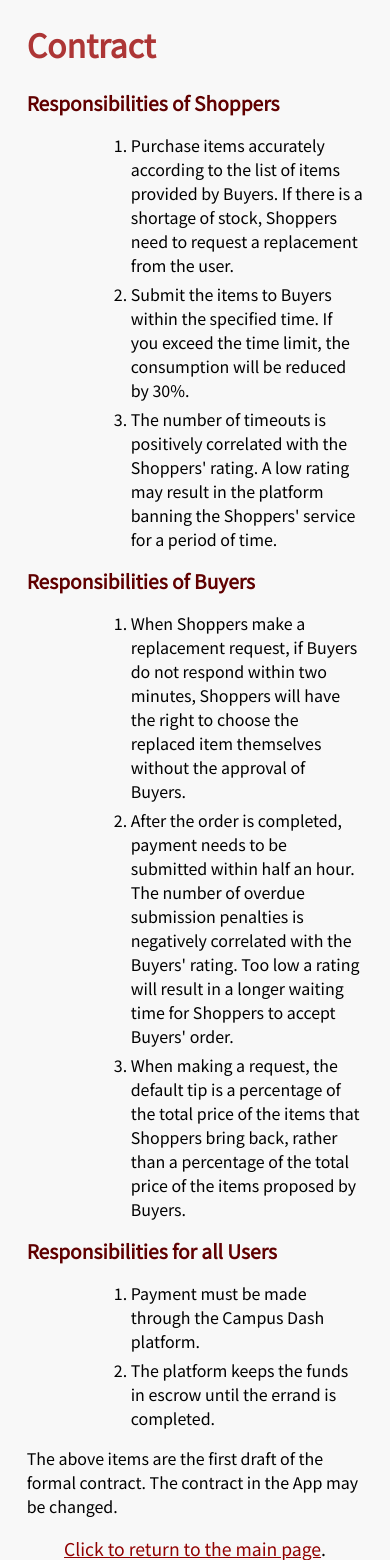
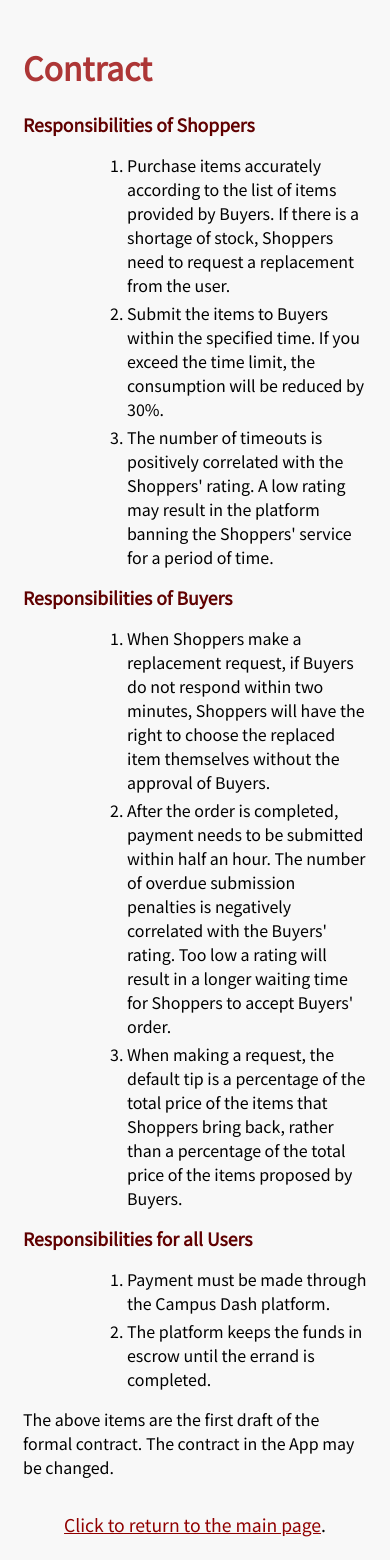
Before and after one commit to AdaTsanQin/COMP333, a PHP site: page /contract.html in a window 390 px wide. Shown: the top 1560 px of the page. After the commit the page ends 1537 px from the top, so only its background shows below. Run offline with PHP 8.4, Linux system fonts and the light colour scheme.

Commit message:
Small change in style sheet to improv contract page (main)

```diff
--- a/styles.css
+++ b/styles.css
@@ -283,19 +283,24 @@ figcaption {
         font-size: 1em;
         width: 90%;
     }
+    .contract {
+        font-size: 0.9rem;
+        padding: 10px;
+    }
 }
 
 .contract {
     text-align: left;
-    max-width: 90%;
+    max-width: 100%;
     margin: 0 auto;
     font-size: 1rem;
+    padding: 15px;
 }
 
 .contract dt {
-    font-size: 1.2rem;
+    font-size: 1.1rem;
     font-weight: bold;
-    margin-bottom: 0.625rem;
+    margin-bottom: 0.5rem;
     color: #600000;
 }
 
@@ -305,7 +310,7 @@ figcaption {
 }
 
 .contract li {
-    margin-bottom: 0.3125rem;
+    margin-bottom: 0.25rem;
 }
 
 .contract p,
@@ -314,7 +319,7 @@ figcaption {
 }
 
 .contract dd {
-    margin-bottom: 0.9375rem;
+    margin-bottom: 0.75rem;
 }
 
 
```
